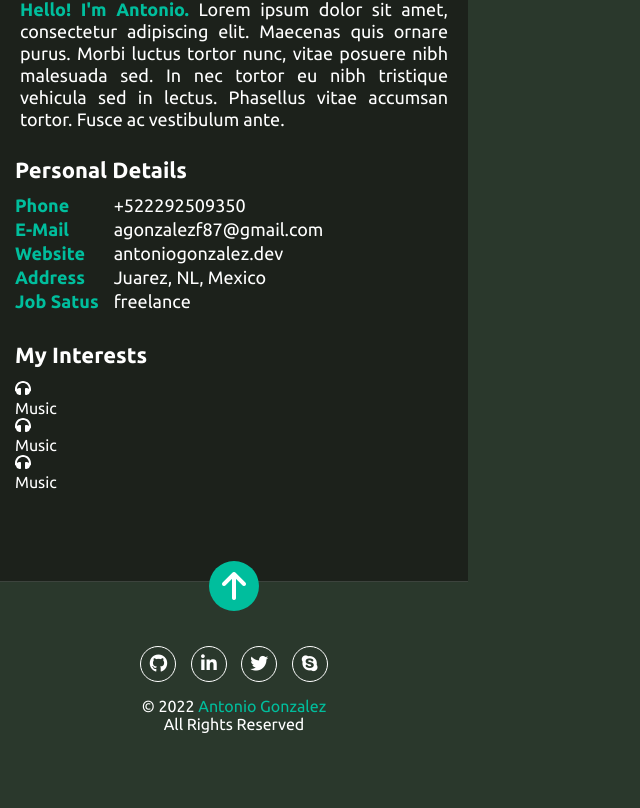
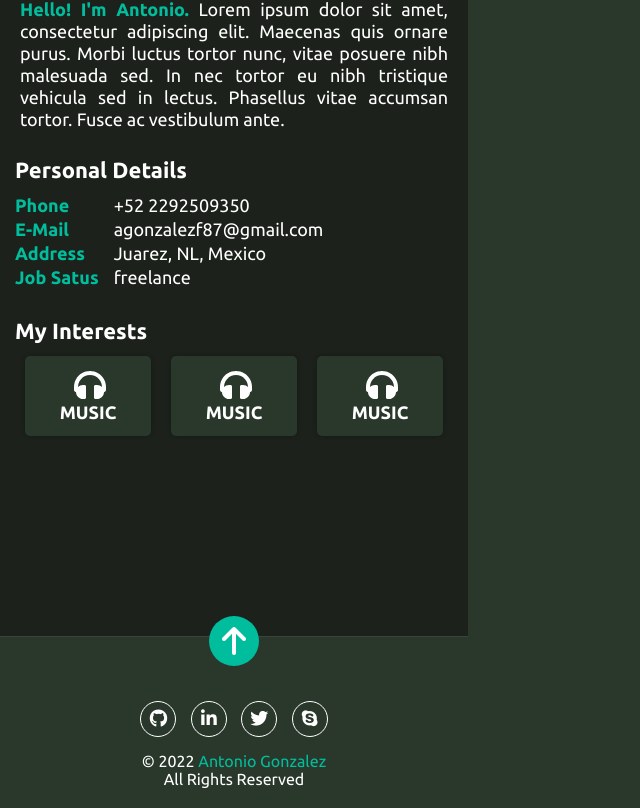
Before and after one commit to agonzalezf87/agonzalezf87.dev, a React (Vite) app: page / in a window 1280 px wide. Shown: the part 893-1701 px from the top of the page, without its empty margins (0-640 px from the left). Before the commit the page ends 1646 px from the top, so only its background shows below. Built offline with nearby package versions, Linux system fonts and the light colour scheme.

Commit message:
Completed interests area for About.

```diff
--- a/src/components/About.jsx
+++ b/src/components/About.jsx
@@ -4,9 +4,8 @@ import { SiteContext } from '../context/SiteContext'
 
 const personalDetails = [
   {
-    phone: "tel:+522292509350",
+    phone: "tel:+52 2292509350",
     email: "mailto:agonzalezf87@gmail.com",
-    website: "http://antoniogonzalez.dev",
     address: "Juarez, NL, Mexico",
     jobStatus: "freelance"
   }
@@ -31,9 +30,8 @@ const About = ({children}) => {
             <div className="details__column">
               <div>{language === 'en' ? 'Phone' : 'Teléfono'}</div>
               <div>{language === 'en' ? 'E-Mail' : 'Correo-e'}</div>
-              <div>{language === 'en' ? 'Website' : 'Sitio Web'}</div>
               <div>{language === 'en' ? 'Address' : 'Dirección'}</div>
-              <div>{language === 'en' ? 'Job Satus' : 'Disponibilidad'}</div>
+              <div>{language === 'en' ? 'Job Satus' : 'Dis. Laboral'}</div>
             </div>
               {personalDetails.map(key => (
                 <div key="details__column" className="details__column">
@@ -42,9 +40,6 @@ const About = ({children}) => {
                   </div>
                   <div key={key.email}>
                     <a href={key.email} alt={language === 'en' ? "E-mail" : 'Correo Electrónico'}>{key.email.split(':')[1]}</a>
-                  </div>
-                  <div key={key.website}>
-                    <a href={key.website} alt={language === 'en' ? "Web Site" : 'Sitio Web'} target="_blank">{key.website.split('//')[1]}</a>
                   </div>
                   <div key={key.address}>{key.address}</div>
                   <div key={key.jobStatus}><span>{key.jobStatus}</span></div>
--- a/src/components/About/InterestCard.jsx
+++ b/src/components/About/InterestCard.jsx
@@ -1,11 +1,15 @@
-
+import '../../styles/InterestCard.component.css'
 import { FaHeadphones } from 'react-icons/fa'
 
 const InterestCard = (props) => {
   return (
-    <div className="InterestCard">
-      <div className="InterestCard__icon Music"><FaHeadphones/></div>
-      <div className="InterestCard__text">{props.text}</div>
+    <div className={!props.isBlank ? 'InterestCard' : 'InterestCard blank'}>
+      <div className="InterestCard__icon">
+        {props.isBlank ? ' ' : <FaHeadphones/>}
+      </div>
+      <div className="InterestCard__text">
+        {props.isBlank ? ' ' : props.text}
+      </div>
     </div>
   )
 }
--- a/src/components/About/Interests.jsx
+++ b/src/components/About/Interests.jsx
@@ -1,3 +1,4 @@
+import '../../styles/Interests.component.css'
 import { InterestCard } from "./InterestCard"
 
 const Interests = () => {
@@ -6,6 +7,7 @@ const Interests = () => {
         <InterestCard text='Music'/>
         <InterestCard text='Music'/>
         <InterestCard text='Music'/>
+        <InterestCard text='Music' isBlank={true}/>
     </div>
   )
 }
--- a/src/styles/InterestCard.component.css
+++ b/src/styles/InterestCard.component.css
@@ -1,15 +1,31 @@
 .InterestCard {
   background-color: var(--dark-color-2);
   border-radius: 5px;
-  width: 135px;
+  width: 125px;
   height: 80px;
+  display: flex;
+  flex-direction: column;
+  align-items: center;
+  justify-content: space-around;
+  padding: 10px 0;
+  margin: 0 10px 15px;
+  box-shadow: 0 0 4px 0 rgba(0,0,0, .25);
+  flex-grow: 1;
+}
+
+.blank {
+  background-color: var(--dark-color-1);
+  box-shadow: none;
 }
 
 .InterestCard__icon {
   width: 28px;
   height: 28px;
+  font-size: 3.2rem;
 }
 
 .InterestCard__text {
   text-transform: uppercase;
+  font-size: 1.8rem;
+  font-weight: 900;
 }
--- a/src/styles/Interests.component.css
+++ b/src/styles/Interests.component.css
@@ -1,4 +1,4 @@
 .Interests {
   display: flex;
-  align-items: center;
+  flex-wrap: wrap;
 }
```
